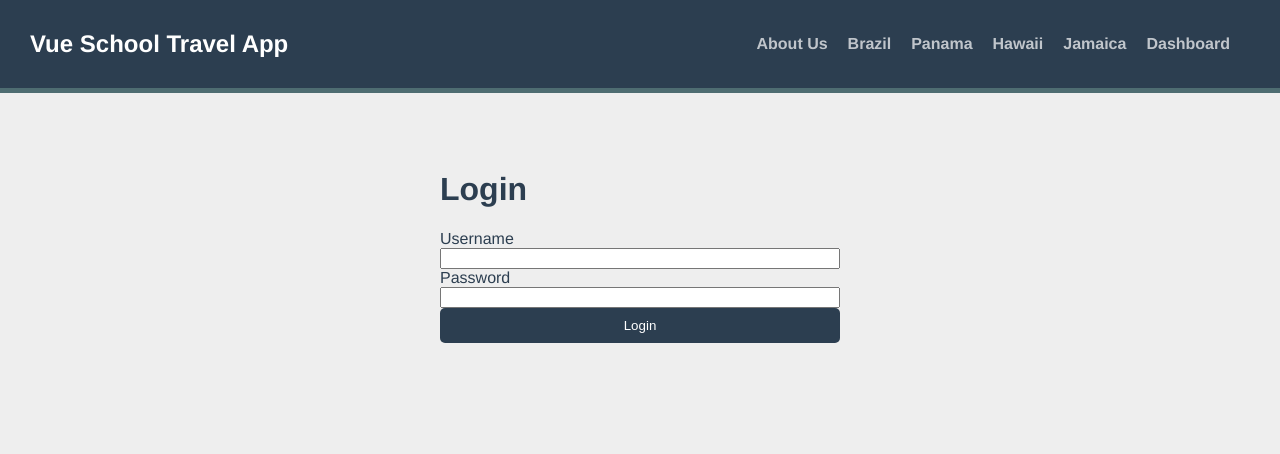
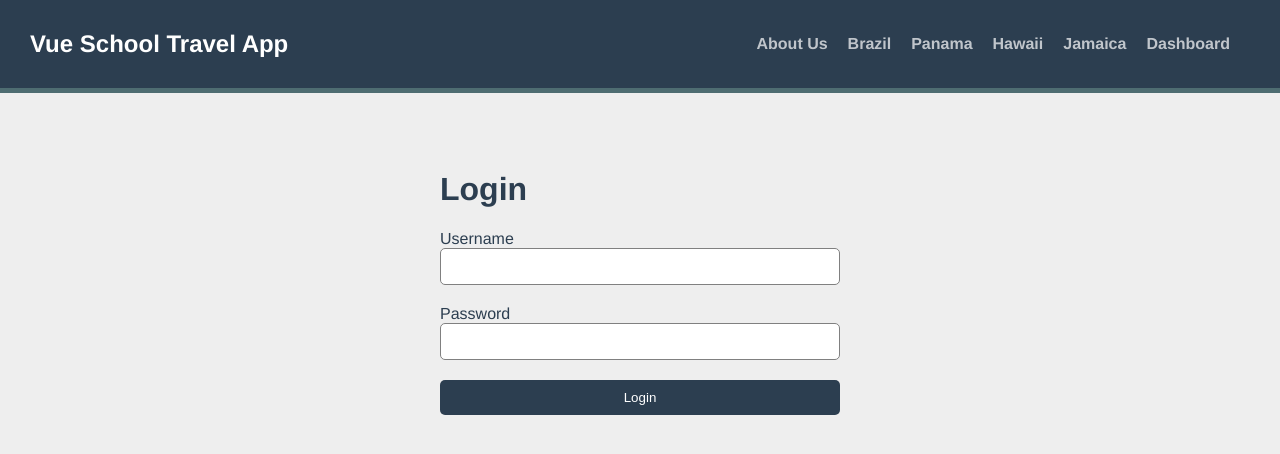
Before and after one commit to kiraGit67/vue-school-travel-app, a Vue app: page /login in a window 1280 px wide. Shown: the top 454 px of the page. Built offline with nearby package versions, Linux system fonts and the light colour scheme.

Commit message:
adds .input class to input elements

```diff
--- a/src/views/LoginView.vue
+++ b/src/views/LoginView.vue
@@ -3,9 +3,21 @@
     <form class="form" @submit.prevent="login">
       <h1>Login</h1>
       <label for="username">Username</label>
-      <input v-model="username" type="text" id="username" name="username" />
+      <input
+        v-model="username"
+        type="text"
+        id="username"
+        name="username"
+        class="input"
+      />
       <label for="password">Password</label>
-      <input v-model="password" type="password" id="password" name="password" />
+      <input
+        v-model="password"
+        type="password"
+        id="password"
+        name="password"
+        class="input"
+      />
       <button class="btn">Login</button>
     </form>
   </div>
```
